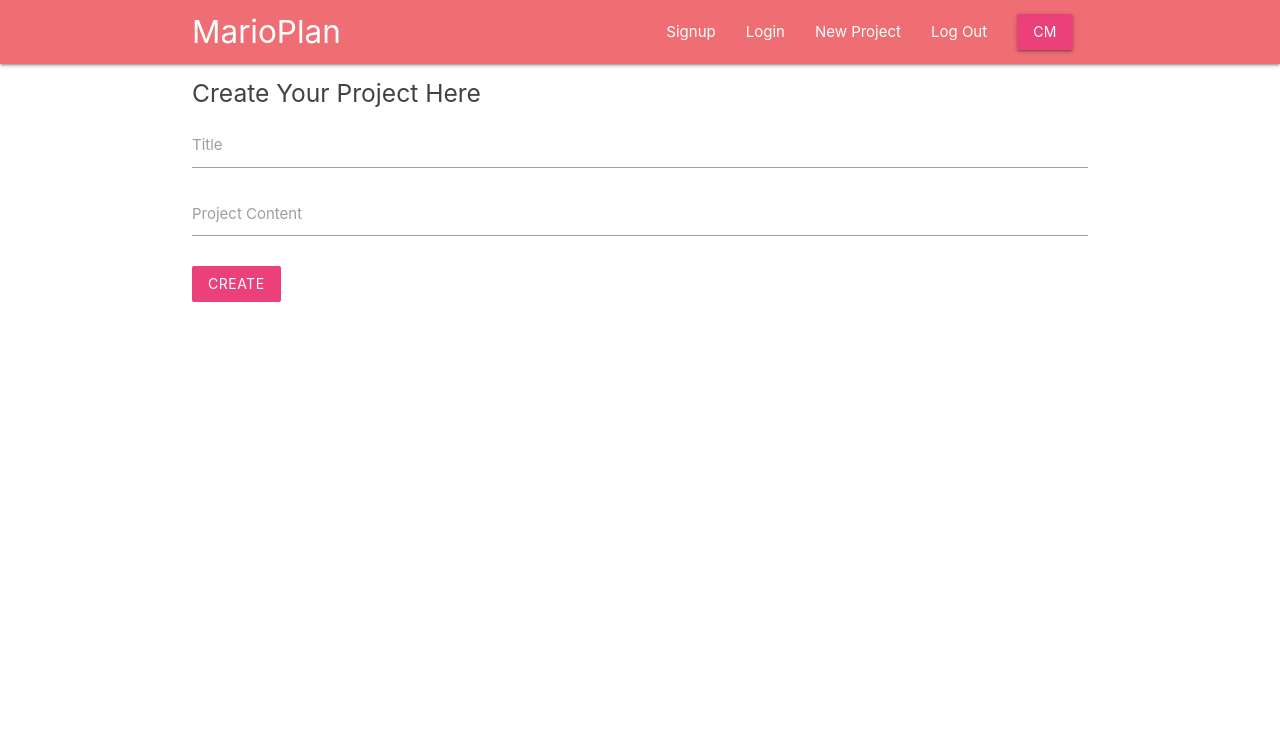
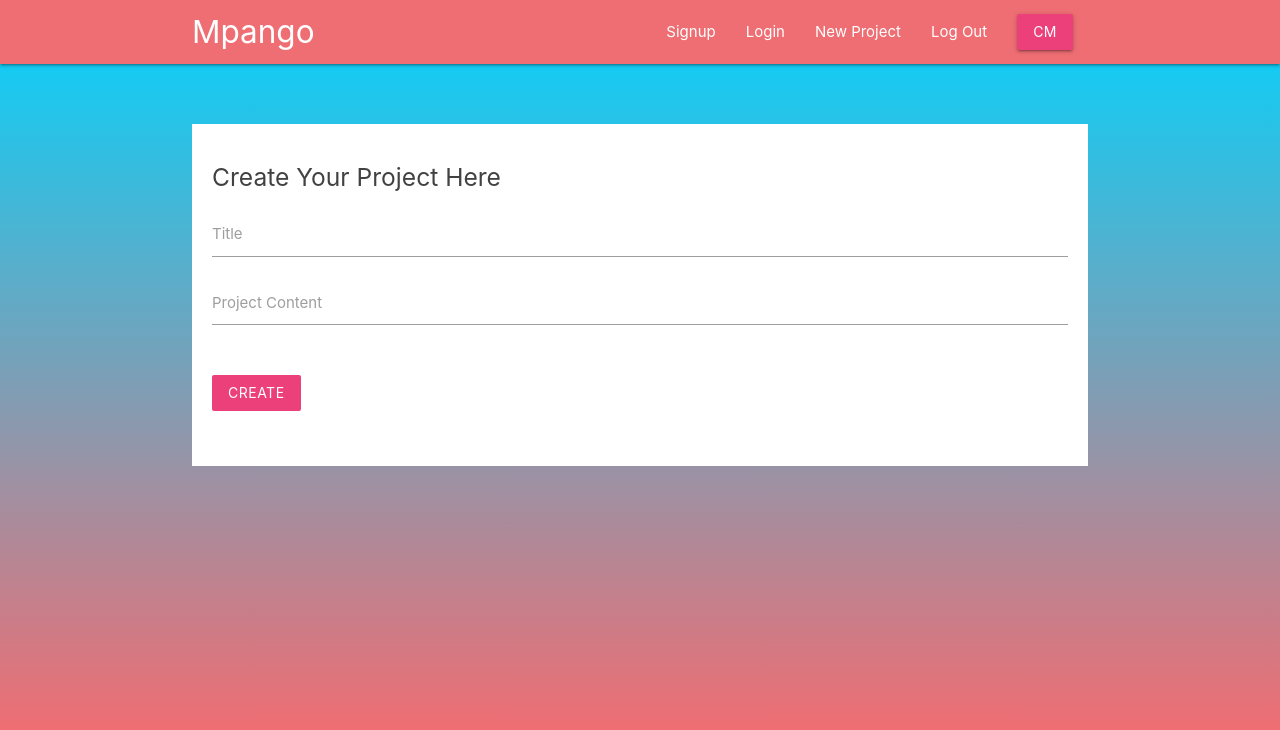
Before and after one commit to ClintMaruti/mpango-app-react-redux-firebase, a React (Create React App) app: page /create in a window 1280 px wide. Shown: the top 730 px of the page. Built offline with nearby package versions, Linux system fonts and the light colour scheme.

Commit message:
Finishes Nav Links & CSS

```diff
--- a/src/component/layout/Navbar.js
+++ b/src/component/layout/Navbar.js
@@ -7,7 +7,7 @@ const Navbar = () => {
     return(
         <nav className="nav-wrapper gret darken-3">
             <div className="container">
-                <Link to='/' className="brand-logo">MarioPlan</Link>
+                <Link to='/' className="brand-logo">Mpango</Link>
                 <SignedInLinks />
                 <SignedOutLinks />
             </div>
--- a/src/component/layout/SignedInLinks.js
+++ b/src/component/layout/SignedInLinks.js
@@ -4,7 +4,7 @@ import { NavLink } from 'react-router-dom'
 const SignedInLinks = () => {
     return(
         <ul className="right">
-            <li><NavLink to='/'>New Project</NavLink></li>
+            <li><NavLink to='/create'>New Project</NavLink></li>
             <li><NavLink to='/'>Log Out</NavLink></li>
             <li><NavLink to='/' className='btn btn-floatin pink lighten-1'>CM</NavLink></li>
         </ul>
--- a/src/component/layout/SignedOutLinks.js
+++ b/src/component/layout/SignedOutLinks.js
@@ -4,8 +4,8 @@ import { NavLink } from 'react-router-dom'
 const SignedOutLinks = () => {
     return(
         <ul className="right">
-            <li><NavLink to='/'>Signup</NavLink></li>
-            <li><NavLink to='/'>Login</NavLink></li>
+            <li><NavLink to='/signup'>Signup</NavLink></li>
+            <li><NavLink to='/signin'>Login</NavLink></li>
         </ul>
     )
 }
--- a/src/index.css
+++ b/src/index.css
@@ -1,3 +1,6 @@
+html{
+  min-height: 100%;
+}
 body {
   margin: 0;
   font-family: -apple-system, BlinkMacSystemFont, "Segoe UI", "Roboto", "Oxygen",
@@ -5,9 +8,35 @@ body {
     sans-serif;
   -webkit-font-smoothing: antialiased;
   -moz-osx-font-smoothing: grayscale;
+  background: rgb(2,0,36);
+  background: linear-gradient(180deg, rgba(2,0,36,1) 0%, rgba(0,212,255,1) 0%, rgba(238,110,115,1) 91%);
+  min-height: 100%;
 }
 
 code {
   font-family: source-code-pro, Menlo, Monaco, Consolas, "Courier New",
     monospace;
 }
+form{
+  padding: 20px;
+  margin-top: 60px;
+
+}
+form button, form h5{
+  margin: 20px 0;
+}
+
+input[type=text]:not(.browser-default):focus:not([readonly]),
+input[type=email]:not(.browser-default):focus:not([readonly]),
+input[type=password]:not(.browser-default):focus:not([readonly]),
+textarea.materialize-textarea:focus:not([readonly]){
+  border-color: #ec407a;
+  box-shadow: none;
+}
+
+input[type=text]:not(.browser-default):focus:not([readonly]) + label,
+textarea.materialize-textarea:focus:not([readonly]) + label,
+input[type=email]:not(.browser-default):focus:not([readonly]) + label,
+input[type=password]:not(.browser-default):focus:not([readonly]) + label{
+  color: #ec407a !important;
+}
```
